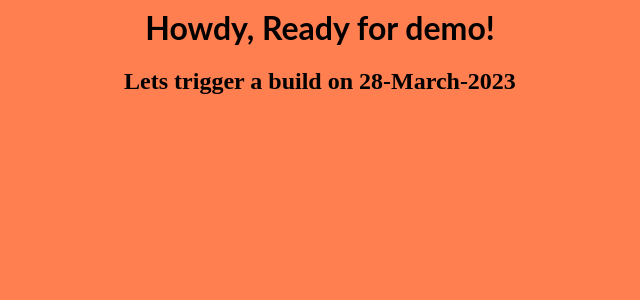
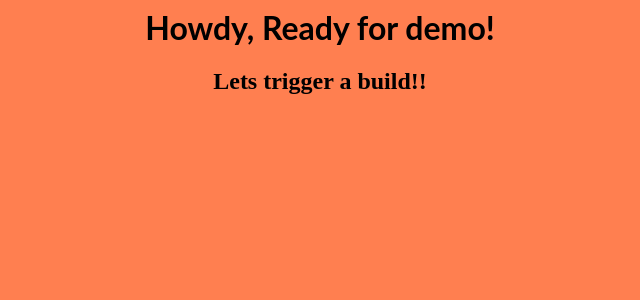
Before and after one commit to upentest-demo/devops-demo, a React (Create React App) app: page / in a window 1280 px wide. Shown: the top 300 px of the page, without its empty margins (320-960 px from the left). Built offline with nearby package versions, Linux system fonts and the light colour scheme.

Commit message:
Update App.js

```diff
--- a/src/App.js
+++ b/src/App.js
@@ -5,7 +5,7 @@ export default function App() {
   return (
     <div>
       <h1>Howdy, Ready for demo!</h1>
-      <h2>Lets trigger a build on 28-March-2023</h2>
+      <h2>Lets trigger a build!!</h2>
     </div>
   );
 }
```
